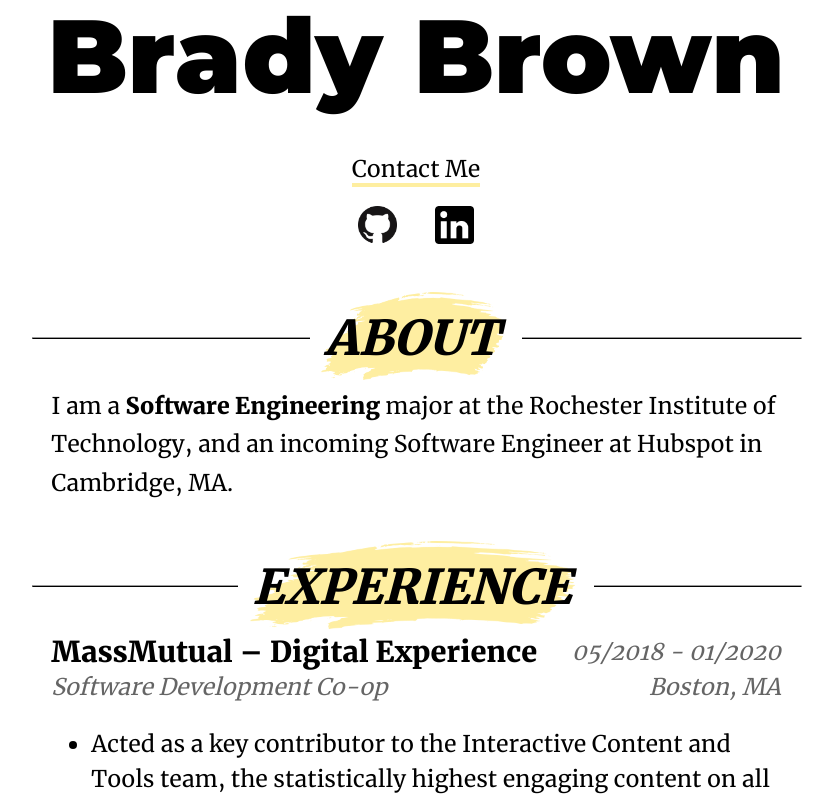
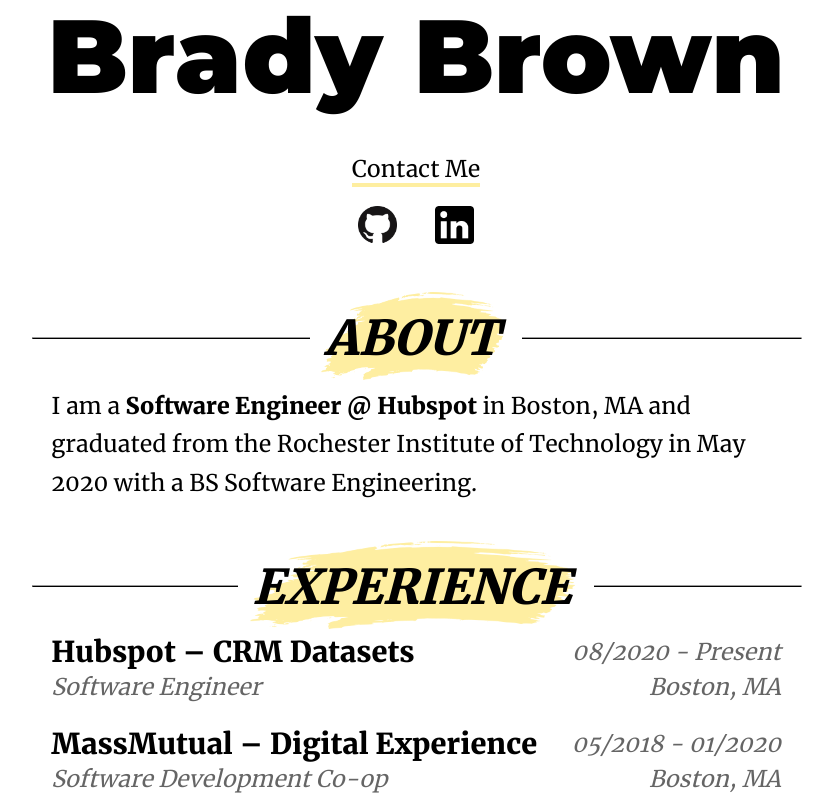
Before and after one commit to bobrown101/bradybrown.info, a Next.js app: page / in a window 1280 px wide. Shown: the top 800 px of the page, without its empty margins (224-1057 px from the left). Built offline with nearby package versions, Linux system fonts and the light colour scheme.

Commit message:
update for hubspot

```diff
--- a/pages/index.tsx
+++ b/pages/index.tsx
@@ -32,12 +32,21 @@
       </Header>
       <Section title={"ABOUT"}>
         <Paragraph>
-          I am a <Bold>Software Engineering</Bold> major at the Rochester
-          Institute of Technology, and an incoming Software Engineer at Hubspot
-          in Cambridge, MA.
+          I am a <Bold>Software Engineer @ Hubspot</Bold> in Boston, MA and graduated from
+          the Rochester Institute of Technology in May 2020 with a BS Software Engineering.
         </Paragraph>
       </Section>
       <Section title={"EXPERIENCE"}>
+      <ExperienceItem
+          company={"Hubspot – CRM Datasets"}
+          dateFrom={"08/2020"}
+          dateTo={"Present"}
+          position={"Software Engineer"}
+          location={"Boston, MA"}
+          content={[
+
+          ]}
+        />
         <ExperienceItem
           company={"MassMutual – Digital Experience"}
           dateFrom={"05/2018"}
```
